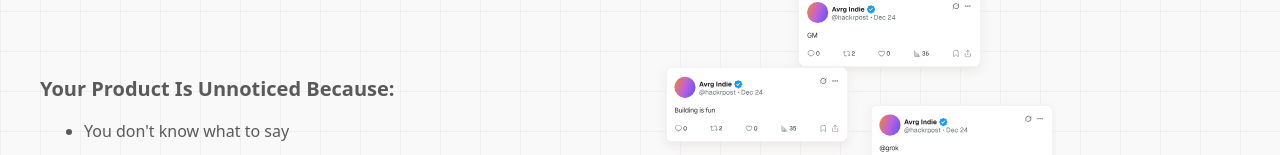
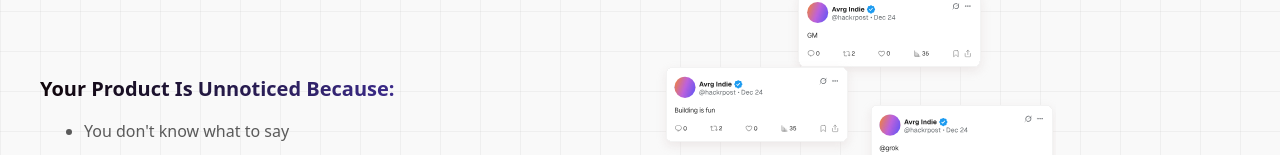
Before and after one commit to Jahswill-web-dev/BlogO-fullstack, a Next.js app: page / in a window 1280 px wide. Shown: the part 797-952 px from the top of the page. Built offline with nearby package versions, Linux system fonts and the light colour scheme.

Commit message:
added color gradient to text on problem section

```diff
--- a/src/components/landingPage/landingPage.tsx
+++ b/src/components/landingPage/landingPage.tsx
@@ -15,6 +15,7 @@ export default function LandingPage() {
                 {/* Hero section */}
                 <Hero />
             </div>
+
             {/* Second/Problem section */}
             <div className="
                 h-auto bg-[#F9F9F9]
--- a/src/components/landingPage/sections/problemSection.tsx
+++ b/src/components/landingPage/sections/problemSection.tsx
@@ -20,7 +20,10 @@ export function ProblemSection({
         >
             {/* Text */}
             <div className="md:w-1/2 p-4 text-[#5A5A5A]">
-                <h3 className="text-xl font-bold mb-4">{title}</h3>
+                <h3 className="text-xl font-bold mb-4 bg-linear-to-r from-[#10060A] to-[#5C3FED] bg-clip-text text-transparent">
+                    {title}
+                </h3>
+
                 <ul className="ml-5 list-disc pl-6  space-y-2">
                     {listItems.map((item, index) => (
                         <li key={index}>{item}</li>
```
